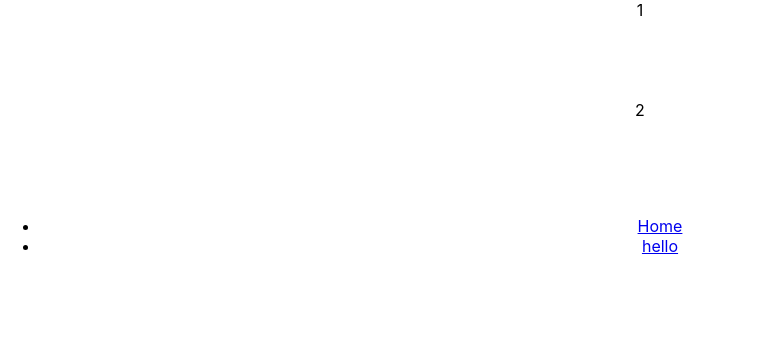
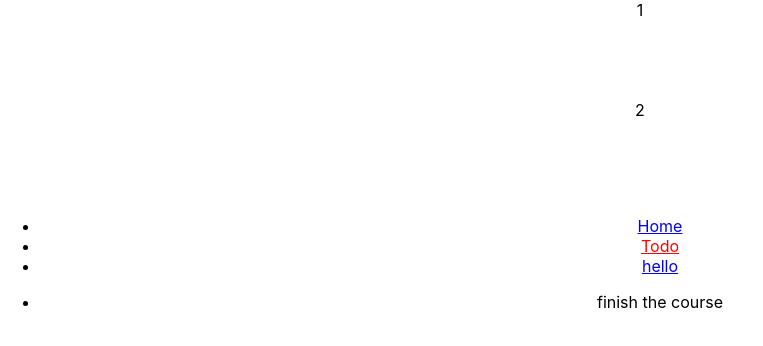
Before and after one commit to alieeeeeeeen/infinite-scroll, a React (Create React App) app: page /todo in a window 1280 px wide. Shown: the top 346 px of the page, without its empty margins (0-763 px from the left). Built offline with nearby package versions, Linux system fonts and the light colour scheme.

Commit message:
pass props to react router

```diff
--- a/src/App.tsx
+++ b/src/App.tsx
@@ -7,6 +7,7 @@ import { useSelector, useDispatch } from 'react-redux'
 import { add } from './store/reducer';
 import Posts from './components/post';
 import Form from './components/form';
+import TodoList from './components/todolist';
 
 interface arrState {
   arr: number[]
@@ -19,6 +20,8 @@ function App() {
   const fetchData = debounce(100, function() {
     disaptch(add(1))
   })
+
+  const todos = [{id: 't1', text: 'finish the course'}];
 
   return (
     <div className="App">
@@ -42,6 +45,9 @@ function App() {
               <NavLink to="/" exact activeClassName="active">Home</NavLink>
             </li>
             <li>
+              <NavLink to="/todo" exact>Todo</NavLink>
+            </li>
+            <li>
               <NavLink to={{
                 pathname: "/admin",
                 hash: "#submit"
@@ -50,6 +56,7 @@ function App() {
           </ul>
           <Route path="/" exact component={Posts} />
           <Route path="/admin" exact component={Form} />
+          <Route path="/todo" render={(props) => (<TodoList items={todos} {...props}/>)} />
         </Router>
     </div>
   );
--- /dev/null
+++ b/src/components/todolist.tsx
@@ -0,0 +1,14 @@
+import React from 'react';
+
+interface TodoProps {
+    items: {id: string, text: string}[];
+}
+
+const TodoList: React.FC<TodoProps> = (props) => {
+    console.log(props)
+    return <ul>
+        {props.items.map(v => <li key={v.id}>{v.text}</li>)}
+    </ul>
+}
+
+export default TodoList;
```
